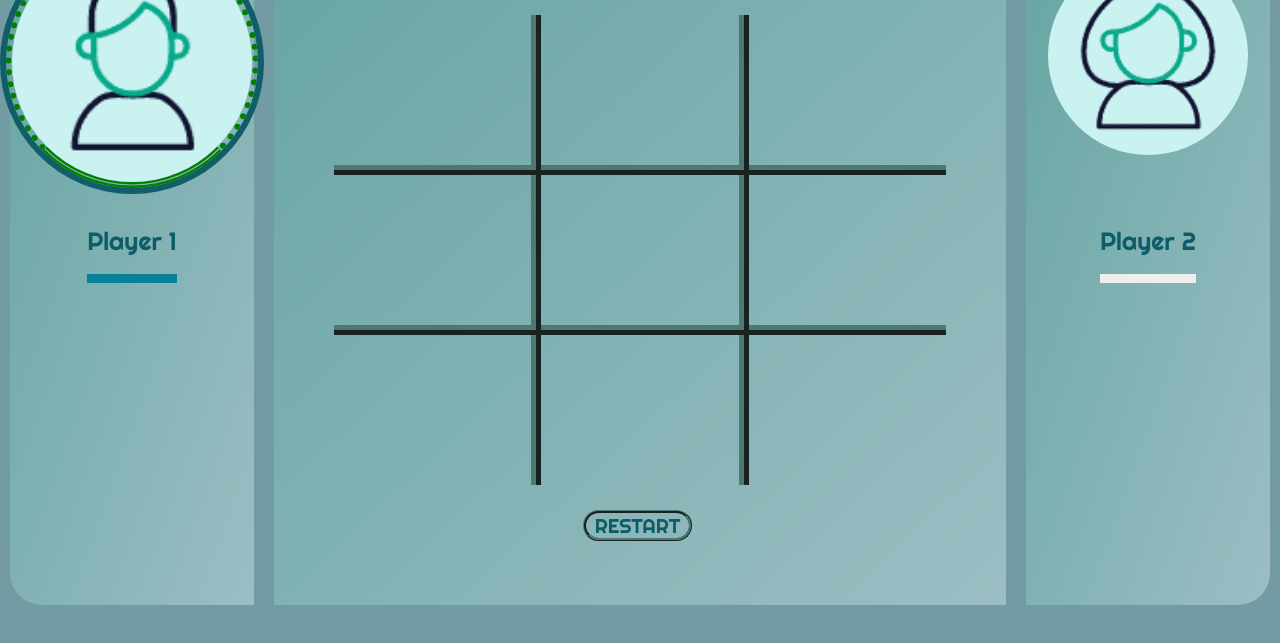
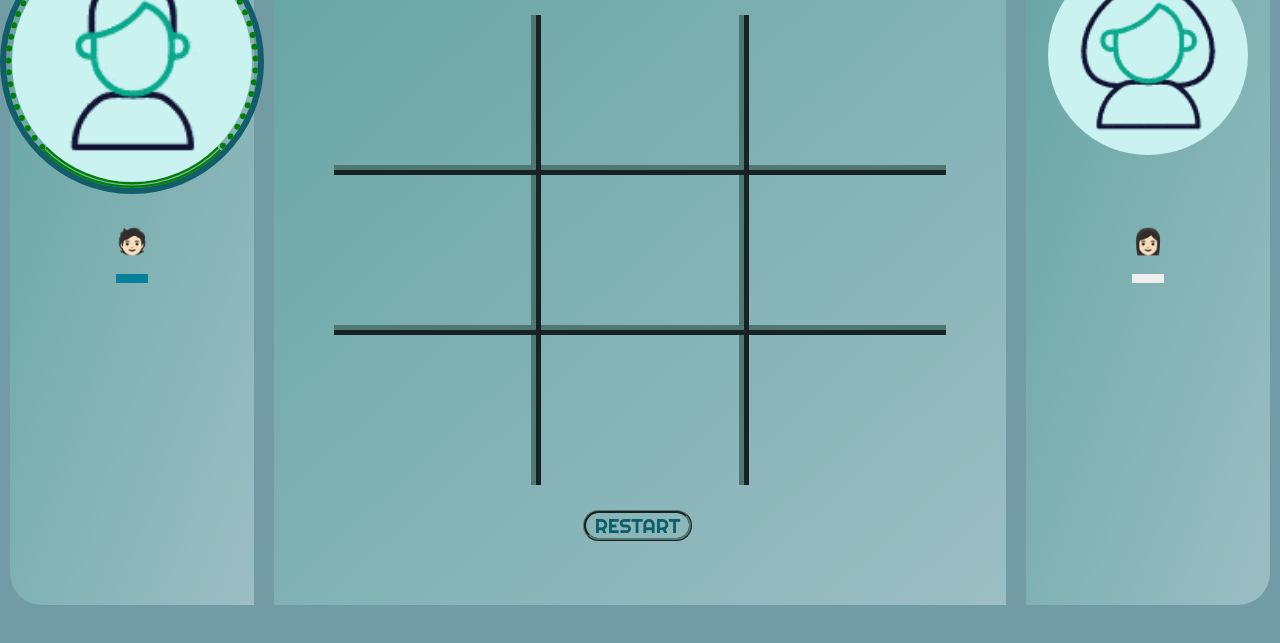
Before and after one commit to asiisii/tikitaki, a plain HTML site: page index.html in a window 1280 px wide. Shown: the part 157-800 px from the top of the page. Drawn offline with Linux system fonts and the light colour scheme; a web font is replaced by a local one.

Commit message:
Update players name

```diff
--- a/index.html
+++ b/index.html
@@ -17,7 +17,7 @@
           <img src="assests/boy.gif" alt="girl avatar" class="leftImg">
         </div>
         <div class="player-x active">
-          <span class="player">Player 1</span>
+          <span class="player">🧑🏻</span>
         </div>
       </section>
       <section class="center area">
@@ -41,7 +41,7 @@
           <img src="assests/girl.gif" alt="girl avatar" class="rightImg">
         </div>
         <div class="player-o">
-          <span class="player">Player 2</span>
+          <span class="player">👩🏻</span>
         </div>
       </section>
     </main>
```
